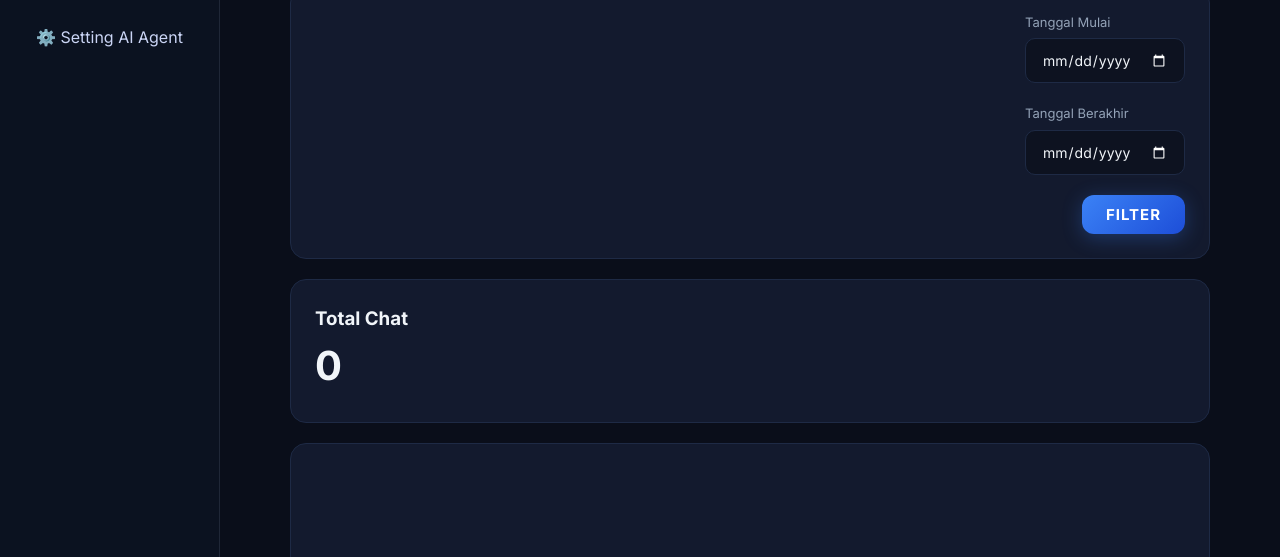
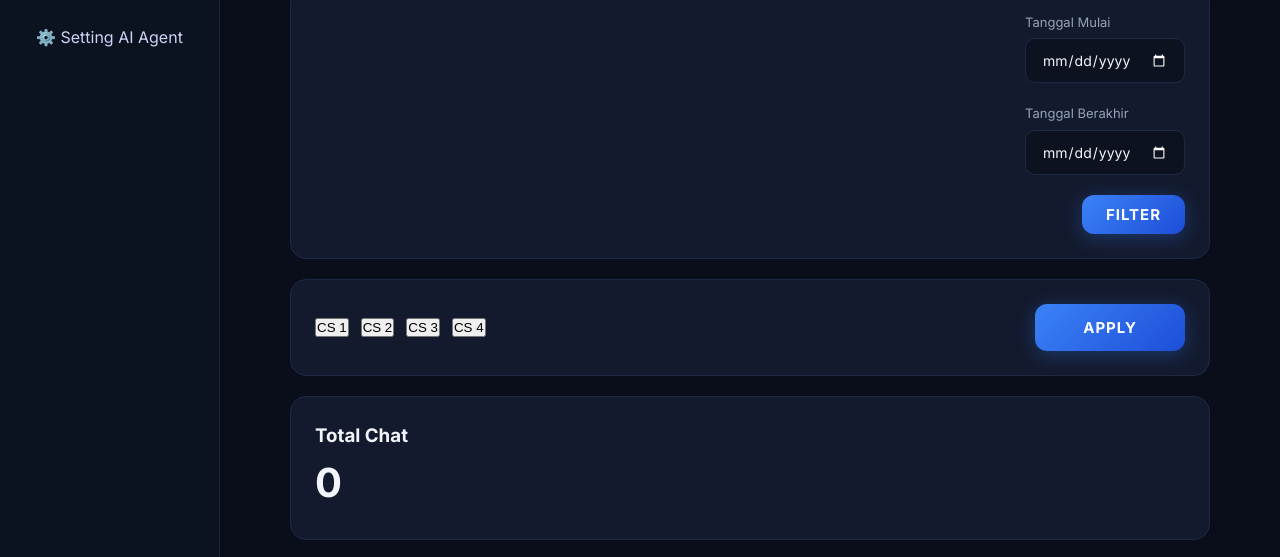
Before and after one commit to danaa8284-eng/dashboard-ai, a plain HTML site: page analis.html in a window 1280 px wide. Shown: the part 227-784 px from the top of the page. Drawn offline with nearby package versions, Linux system fonts and the light colour scheme; no server answers.

Commit message:
Update analis.html

```diff
--- a/analis.html
+++ b/analis.html
@@ -110,6 +110,29 @@
     </div>
   </div>
 
+<!-- PILIH CS -->
+<div class="card">
+  <div style="display:flex; justify-content:space-between; align-items:center; flex-wrap:wrap; gap:16px;">
+
+    <!-- BUTTON CS -->
+    <div id="csButtons" style="display:flex; gap:12px; flex-wrap:wrap;">
+      <button class="cs-btn active" data-cs="cs1">CS 1</button>
+      <button class="cs-btn" data-cs="cs2">CS 2</button>
+      <button class="cs-btn" data-cs="cs3">CS 3</button>
+      <button class="cs-btn" data-cs="cs4">CS 4</button>
+    </div>
+
+    <!-- APPLY -->
+    <div>
+      <button onclick="applyCS()" class="btn-save">Apply</button>
+    </div>
+
+  </div>
+</div>
+
+
+
+
   <!-- TOTAL -->
   <div class="card">
     <h3>Total Chat</h3>
```
